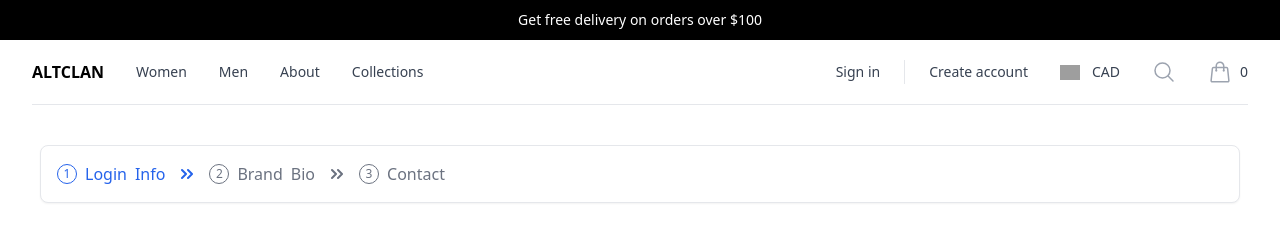
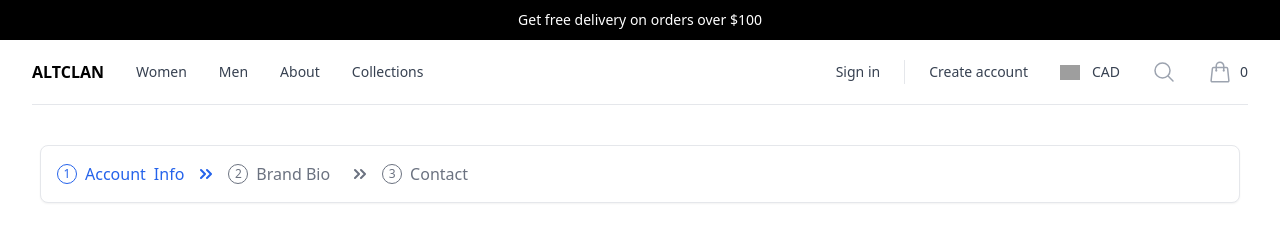
Before and after one commit to thebaggieboy/altclanui, a Next.js app: page /brands/register in a window 1280 px wide. Shown: the top 252 px of the page. Built offline with nearby package versions, Linux system fonts and the light colour scheme; grey boxes are pictures that could not be loaded.

Commit message:
updated brand signup form

```diff
--- a/pages/brands/register/index.jsx
+++ b/pages/brands/register/index.jsx
@@ -9,7 +9,7 @@ export default function signup() {
         <span className="flex items-center justify-center w-5 h-5 mr-2 text-xs border border-blue-600 rounded-full shrink-0 dark:border-blue-500">
             1
         </span>
-        Login <span className="hidden sm:inline-flex sm:ml-2">Info</span>
+        Account <span className="hidden sm:inline-flex sm:ml-2">Info</span>
         <svg className="w-3 h-3 ml-2 sm:ml-4" aria-hidden="true" xmlns="http://www.w3.org/2000/svg" fill="none" viewBox="0 0 12 10">
             <path stroke="currentColor" stroke-linecap="round" stroke-linejoin="round" stroke-width="2" d="m7 9 4-4-4-4M1 9l4-4-4-4"/>
         </svg>
@@ -18,7 +18,7 @@ export default function signup() {
         <span className="flex items-center justify-center w-5 h-5 mr-2 text-xs border border-gray-500 rounded-full shrink-0 dark:border-gray-400">
             2
         </span>
-        Brand <span className="hidden sm:inline-flex sm:ml-2">Bio</span>
+        Brand Bio<span className="hidden sm:inline-flex sm:ml-2"></span>
         <svg className="w-3 h-3 ml-2 sm:ml-4" aria-hidden="true" xmlns="http://www.w3.org/2000/svg" fill="none" viewBox="0 0 12 10">
             <path stroke="currentColor" stroke-linecap="round" stroke-linejoin="round" stroke-width="2" d="m7 9 4-4-4-4M1 9l4-4-4-4"/>
         </svg>
```
